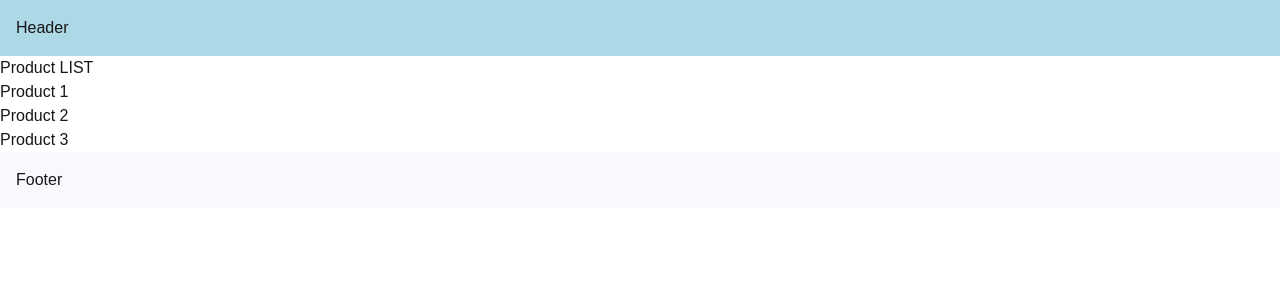
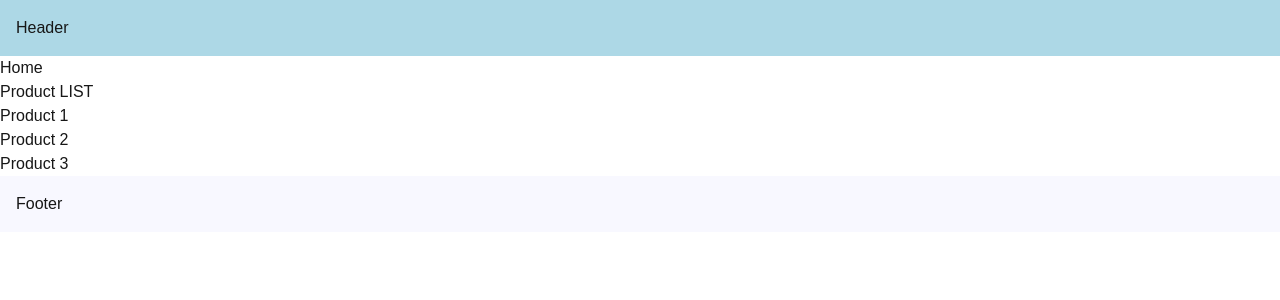
Before and after one commit to Atul993/nextJS-practice, a Next.js app: page /product in a window 1280 px wide. Shown: the top 300 px of the page. Built offline with nearby package versions, Linux system fonts and the light colour scheme.

Commit message:
Link used in next js

```diff
--- a/src/app/page.tsx
+++ b/src/app/page.tsx
@@ -1,7 +1,11 @@
-import React from 'react'
+import Link from "next/link";
 
 export default function page() {
   return (
-    <h1>Welcome home!</h1>
-  )
+    <>
+      <h1>Welcome home!</h1>
+      <Link href="/blog">Blog</Link>
+      <Link href="/product">Products</Link>
+    </>
+  );
 }
--- a/src/app/product/page.tsx
+++ b/src/app/product/page.tsx
@@ -1,10 +1,12 @@
+import Link from "next/link";
 export default function ProductList() {
   return (
     <>
-    <div> Product LIST</div>
-      <div>Product 1</div>
-      <div>Product 2</div>
-      <div>Product 3</div>
+      <Link href="/">Home</Link>
+      <div> Product LIST</div>
+      <h2><Link href="product/1">Product 1</Link></h2>
+      <h2><Link href="product/2">Product 2</Link></h2>
+      <h2><Link href="product/3">Product 3</Link></h2>
     </>
   );
 }
```
